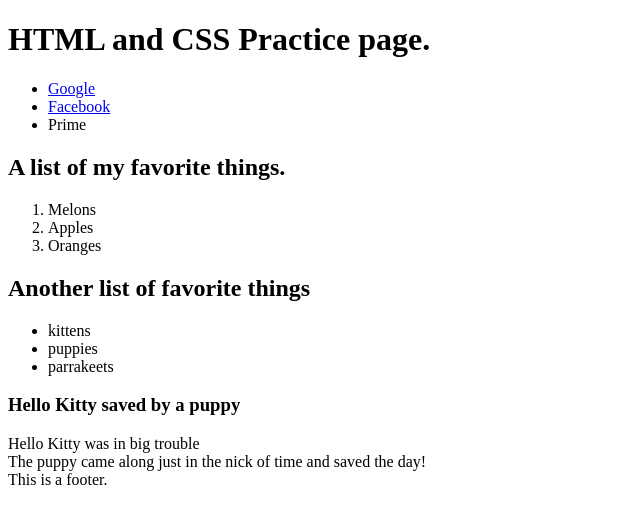
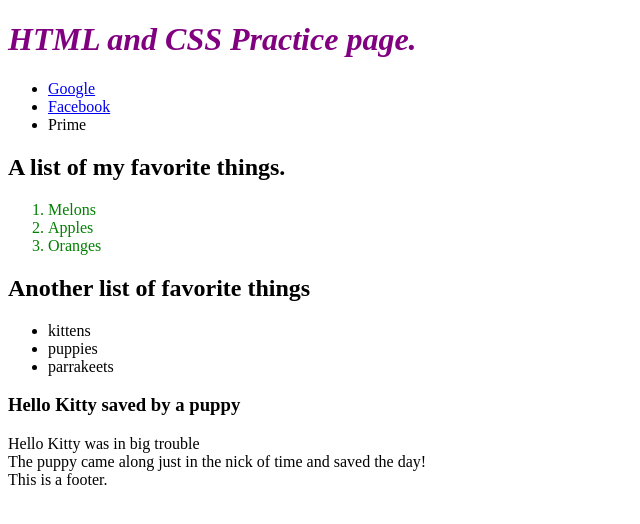
Before and after one commit to LeiaTBarton/leiatbarton.github.io, a plain HTML site: page index.html in a window 1280 px wide. Shown: the whole page, without its empty margins (0-640 px from the left). Drawn offline with Linux system fonts and the light colour scheme.

Commit message:
Update index.html

```diff
--- a/index.html
+++ b/index.html
@@ -2,7 +2,7 @@
 <html>
   <head>
     <title>Welcome to Leia's Homepage</title>
-    <link rel="sylesheet" href="styles.css">
+    <link rel="stylesheet" href="styles.css">
   </head>
   <body>
     <h1>HTML and CSS Practice page.</h1>
```
